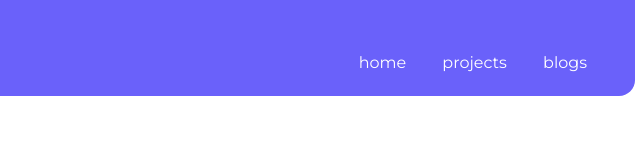
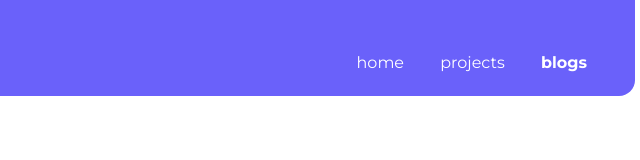
Before and after one commit to DebasishSahoo10/Debasish-Portfolio-Website, a plain HTML site: page blogs.html in a window 1280 px wide. Shown: the full height of the page, 640-1280 px from the left. Drawn offline with Linux system fonts and the light colour scheme.

Commit message:
fix : blog text not being bold

```diff
--- a/blogs.html
+++ b/blogs.html
@@ -18,7 +18,7 @@
                 <a class="link" href="projects.html">projects</a>
             </li>
             <li class="nav-list-item">
-                <a class="actve link" href="blogs.html">blogs</a>
+                <a class="active link" href="blogs.html">blogs</a>
             </li>
         </ul>
     </nav>
```
